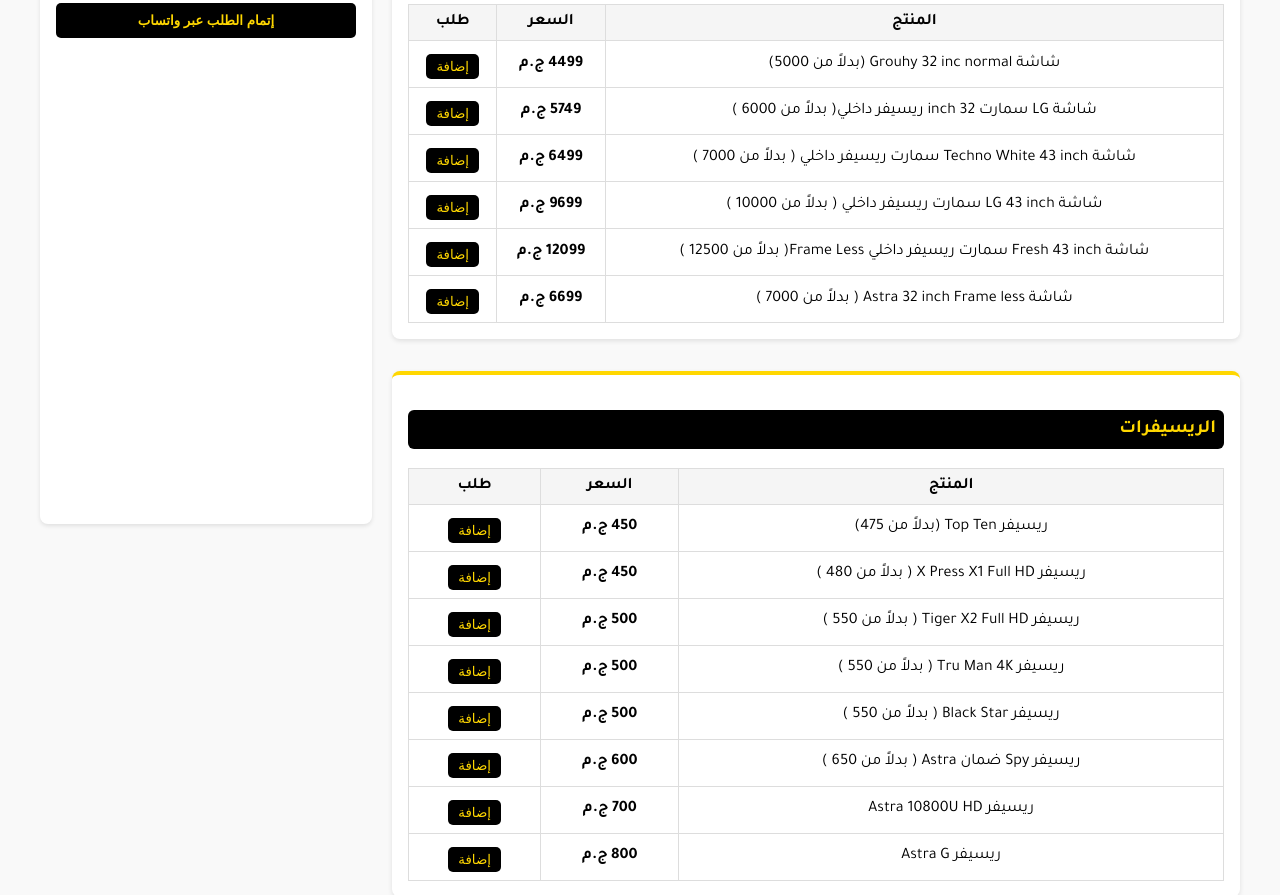
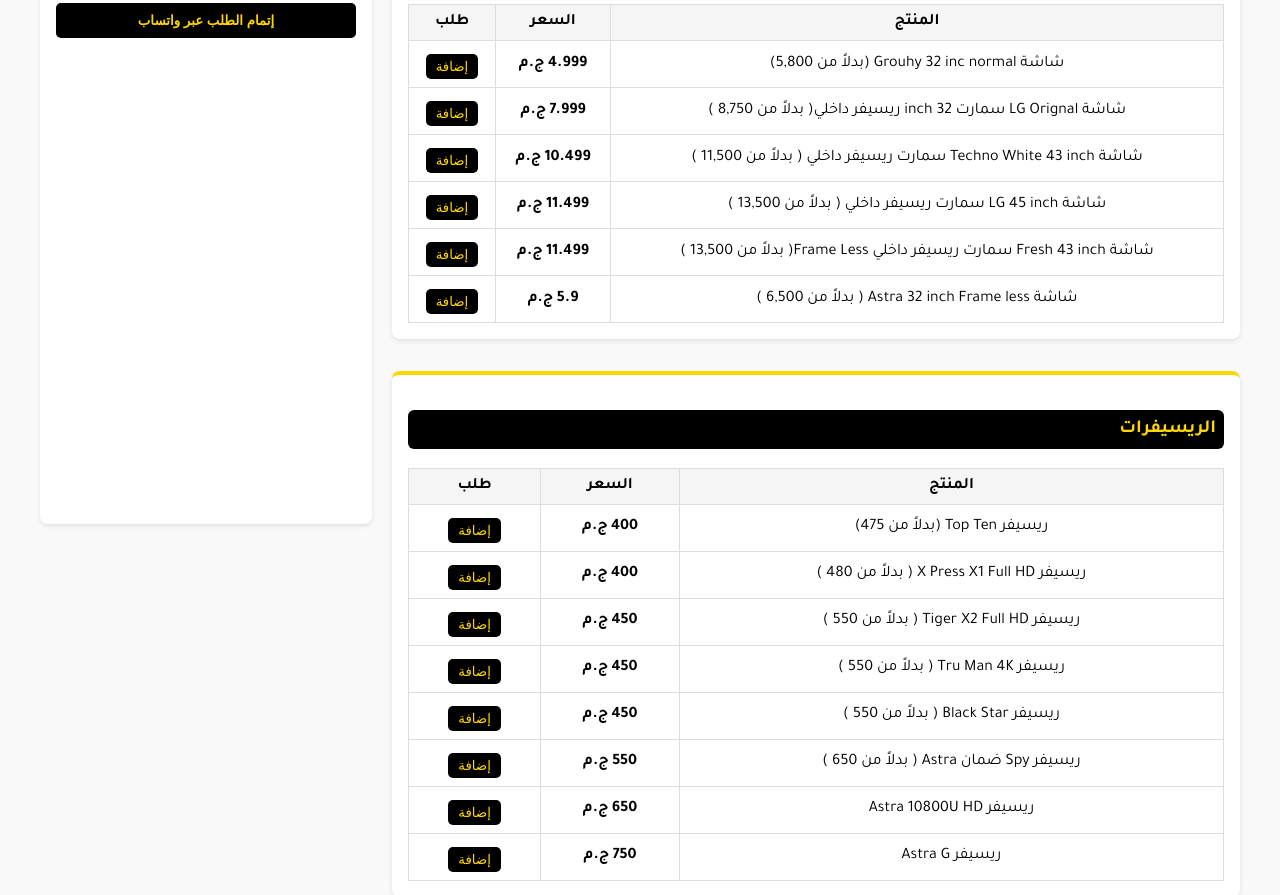
Before and after one commit to khaledgamalselim/elsaher, a plain HTML site: page products.html in a window 1280 px wide. Shown: the part 347-1242 px from the top of the page. Drawn offline with Linux system fonts and the light colour scheme.

Commit message:
Update products.html

```diff
--- a/products.html
+++ b/products.html
@@ -290,22 +290,22 @@
 // بيانات المنتجات
 const categories = {
   "الشاشات": [
-    { name: "شاشة Grouhy 32 inc normal (بدلاً من 5000)", price: 4499 },
-    { name: "شاشة LG سمارت 32 inch ريسيفر داخلي( بدلاً من 6000 )", price: 5749 },
-    { name: "شاشة Techno White 43 inch سمارت ريسيفر داخلي ( بدلاً من 7000 )", price: 6499 },
-    { name: "شاشة LG 43 inch سمارت ريسيفر داخلي ( بدلاً من 10000 )", price: 9699 },
-    { name: "شاشة Fresh 43 inch سمارت ريسيفر داخلي Frame Less( بدلاً من 12500 )", price: 12099 },
-    { name: "شاشة Astra 32 inch Frame less ( بدلاً من 7000 )", price: 6699 },
+    { name: "شاشة Grouhy 32 inc normal (بدلاً من 5,800)", price: 4.999 },
+    { name: "شاشة LG Orignal سمارت 32 inch ريسيفر داخلي( بدلاً من 8,750 )", price: 7.999 },
+    { name: "شاشة Techno White 43 inch سمارت ريسيفر داخلي ( بدلاً من 11,500 )", price: 10.499 },
+    { name: "شاشة LG 45 inch سمارت ريسيفر داخلي ( بدلاً من 13,500 )", price: 11.499 },
+    { name: "شاشة Fresh 43 inch سمارت ريسيفر داخلي Frame Less( بدلاً من 13,500 )", price: 11.499 },
+    { name: "شاشة Astra 32 inch Frame less ( بدلاً من 6,500 )", price: 5.900 },
   ],
   "الريسيفرات": [
-    { name: "ريسيفر Top Ten (بدلاً من 475)", price: 450 },
-    { name: "ريسيفر X Press X1 Full HD ( بدلاً من 480 )", price: 450 },
-    { name: "ريسيفر Tiger X2 Full HD ( بدلاً من 550 )", price: 500 },
-    { name: "ريسيفر Tru Man 4K ( بدلاً من 550 )", price: 500 },
-    { name: "ريسيفر Black Star ( بدلاً من 550 )", price: 500 },
-    { name: "ريسيفر Spy ضمان Astra ( بدلاً من 650 )", price: 600 },
-    { name: "ريسيفر Astra 10800U HD", price: 700 },
-    { name: "ريسيفر Astra G", price: 800 },
+    { name: "ريسيفر Top Ten (بدلاً من 475)", price: 400 },
+    { name: "ريسيفر X Press X1 Full HD ( بدلاً من 480 )", price: 400 },
+    { name: "ريسيفر Tiger X2 Full HD ( بدلاً من 550 )", price: 450 },
+    { name: "ريسيفر Tru Man 4K ( بدلاً من 550 )", price: 450 },
+    { name: "ريسيفر Black Star ( بدلاً من 550 )", price: 450 },
+    { name: "ريسيفر Spy ضمان Astra ( بدلاً من 650 )", price: 550 },
+    { name: "ريسيفر Astra 10800U HD", price: 650 },
+    { name: "ريسيفر Astra G", price: 750 },
   ],
   "قطع الغيار": [
     { name: "ريموت ريسيفر", price: 25 },
```
